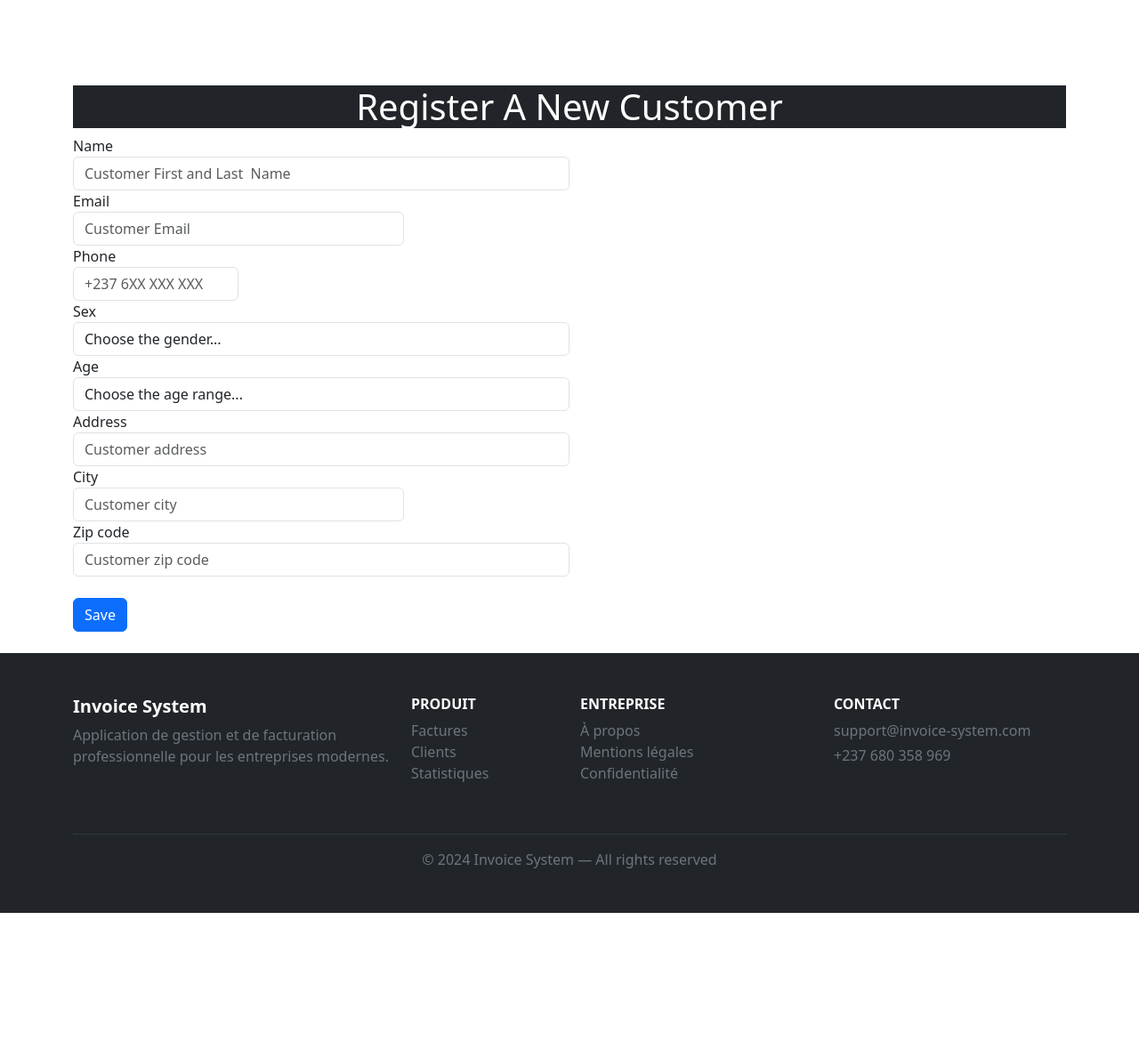
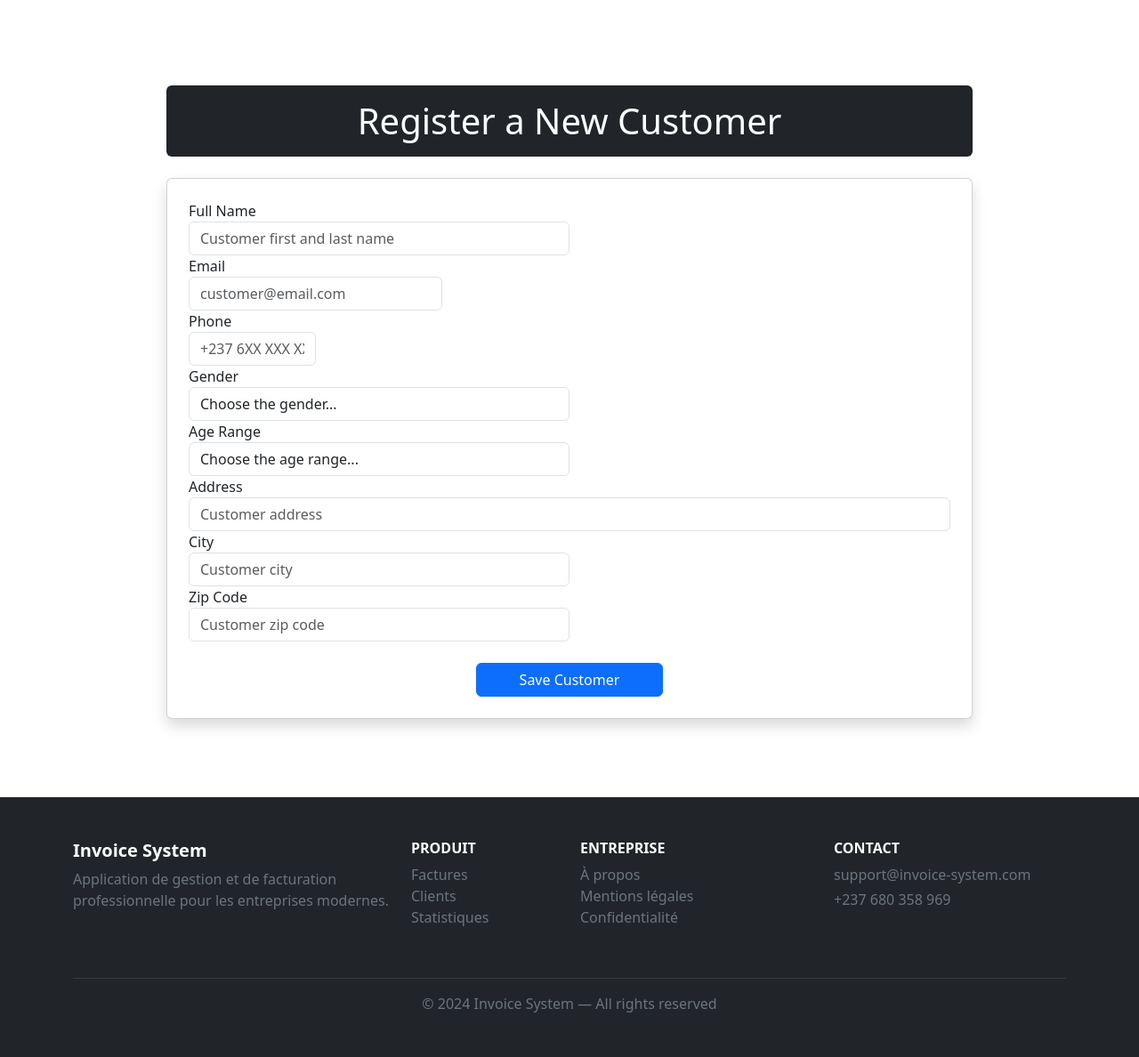
Before and after one commit to Vicens-a11/django-invoice, a Django app: page /add_customer in a window 1280 px wide. Shown: the part 56-1244 px from the top of the page at 89% size. Before the commit the page ends 1082 px from the top, so only its background shows below. Run offline with Django 5.2, Linux system fonts and the light colour scheme; some libraries are stand-ins or nearby versions.

Commit message:
New improved customer registration template

```diff
--- a/templates/add_customer.html
+++ b/templates/add_customer.html
@@ -2,79 +2,133 @@
 
 {% block content %}
 
-<br><br>
+<div class="container mt-5 mb-5">
 
-<h1 class="text-capitalize text-center mx-10 bg-dark text-white">Register a new Customer</h1>
+    <div class="row justify-content-center">
+        <div class="col-lg-10">
 
-<form method="post">
-    {% csrf_token %}
+            <h1 class="text-center text-white bg-dark py-3 rounded mb-4">
+                Register a New Customer
+            </h1>
 
-    <div class="form-row">
+            <form method="post" class="card shadow p-4">
+                {% csrf_token %}
 
-        <div class="form-group col-md-6">
-            <label for="name"> Name </label>
-            <input type="text" required class="form-control" id="name" name="name" placeholder="Customer First and Last  Name">
-        </div>
+                <!-- Identity -->
+                <div class="form-row">
+                    <div class="form-group col-md-6">
+                        <label for="name">Full Name</label>
+                        <input
+                            type="text"
+                            class="form-control"
+                            id="name"
+                            name="name"
+                            placeholder="Customer first and last name"
+                            required
+                        >
+                    </div>
 
-        <div class="form-group col-md-4">
-            <label for="email"> Email </label>
-            <input type="email" required class="form-control" id="email" name="email" placeholder="Customer Email">
-        </div>
-        <div class="form-group col-md-2">
-            <label for="phone"> Phone </label>
-            <input type="telephone" required class="form-control" id="phone" name="phone" placeholder="+237 6XX XXX XXX">
-        </div>
+                    <div class="form-group col-md-4">
+                        <label for="email">Email</label>
+                        <input
+                            type="email"
+                            class="form-control"
+                            id="email"
+                            name="email"
+                            placeholder="customer@email.com"
+                            required
+                        >
+                    </div>
 
-    </div>
+                    <div class="form-group col-md-2">
+                        <label for="phone">Phone</label>
+                        <input
+                            type="tel"
+                            class="form-control"
+                            id="phone"
+                            name="phone"
+                            placeholder="+237 6XX XXX XXX"
+                            required
+                        >
+                    </div>
+                </div>
 
-    <div class="form-row">
-        <div class="form-group col-md-6">
-            <label for="sex">Sex</label>
-            <select name="sex" id="sex" class="form-control">
-                <option >Choose the gender...</option>
-                <option value="M">Feminine</option>
-                <option value="F">Male</option>
-            </select>
-        </div>
+                <!-- Personal info -->
+                <div class="form-row">
+                    <div class="form-group col-md-6">
+                        <label for="sex">Gender</label>
+                        <select name="sex" id="sex" class="form-control" required>
+                            <option value="" disabled selected>Choose the gender...</option>
+                            <option value="F">Female</option>
+                            <option value="M">Male</option>
+                        </select>
+                    </div>
 
-        <div class="form-group col-md-6">
-            <label for="age">Age</label>
-            <select name="age" id="age" class="form-control">
-                <option>Choose the age range...</option>
-                <option value="0-15">0-15</option>
-                <option value="16-25">16-25</option>
-                <option value="26-50">26-50</option>
-                <option value="51-80">51-80</option>
-            </select>
-        </div>
+                    <div class="form-group col-md-6">
+                        <label for="age">Age Range</label>
+                        <select name="age" id="age" class="form-control" required>
+                            <option value="" disabled selected>Choose the age range...</option>
+                            <option value="0-15">0 - 15</option>
+                            <option value="16-25">16 - 25</option>
+                            <option value="26-50">26 - 50</option>
+                            <option value="51-80">51 - 80</option>
+                        </select>
+                    </div>
+                </div>
 
-    </div>
+                <!-- Address -->
+                <div class="form-row">
+                    <div class="form-group col-md-12">
+                        <label for="address">Address</label>
+                        <input
+                            type="text"
+                            class="form-control"
+                            id="address"
+                            name="address"
+                            placeholder="Customer address"
+                            required
+                        >
+                    </div>
+                </div>
 
-    <div class="form-row">
+                <div class="form-row">
+                    <div class="form-group col-md-6">
+                        <label for="city">City</label>
+                        <input
+                            type="text"
+                            class="form-control"
+                            id="city"
+                            name="city"
+                            placeholder="Customer city"
+                            required
+                        >
+                    </div>
 
-        <div class="form-group col-md-6">
-            <label for="address">Address</label>
-            <input name="address" type="text" required class="form-control" id="address" placeholder="Customer address">
+                    <div class="form-group col-md-6">
+                        <label for="zip">Zip Code</label>
+                        <input
+                            type="text"
+                            class="form-control"
+                            id="zip"
+                            name="zip"
+                            placeholder="Customer zip code"
+                            required
+                        >
+                    </div>
+                </div>
+
+                <!-- Submit -->
+                <div class="text-center mt-4">
+                    <button type="submit" class="btn btn-primary px-5">
+                        Save Customer
+                    </button>
+                </div>
+
+            </form>
+
         </div>
     </div>
 
-    <div class="form-row">
+</div>
 
-
-        <div class="form-group col-md-4">
-            <label for="city"> City </label>
-            <input type="city" required class="form-control" id="city" name="city" placeholder="Customer city">
-        </div>
-
-        <div class="form-group col-md-6">
-            <label for="zip"> Zip code </label>
-            <input type="zip" required class="form-control" id="zip" name="zip" placeholder="Customer zip code">
-        </div>
-
-    </div>
-    <br>
-
-    <button type="submit" class="btn btn-primary">Save</button>
-</form>
-
-{% endblock content%}
+{% endblock content %}
```
